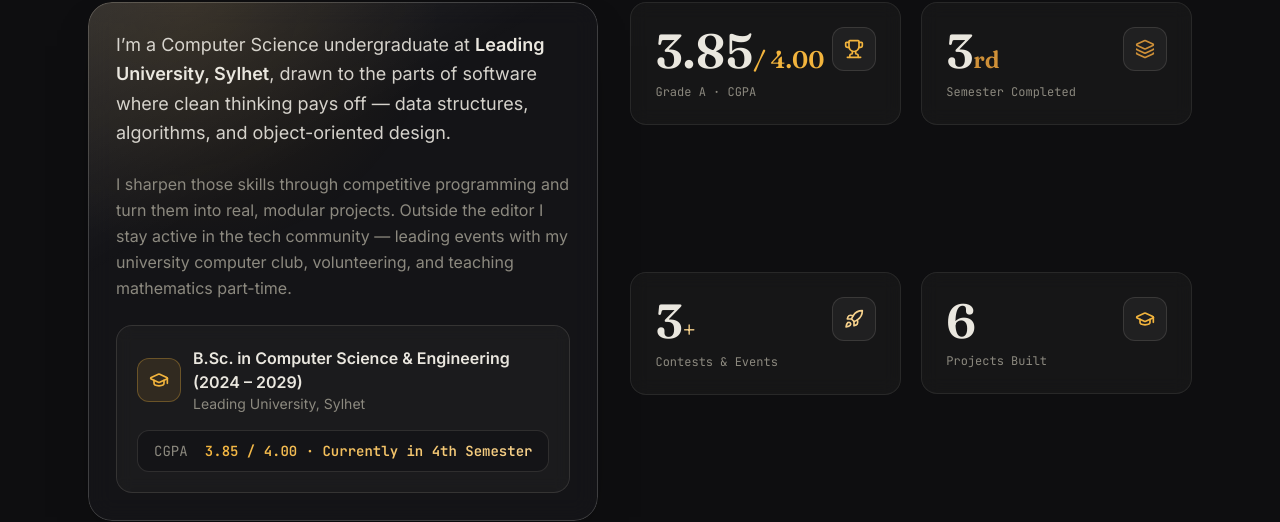
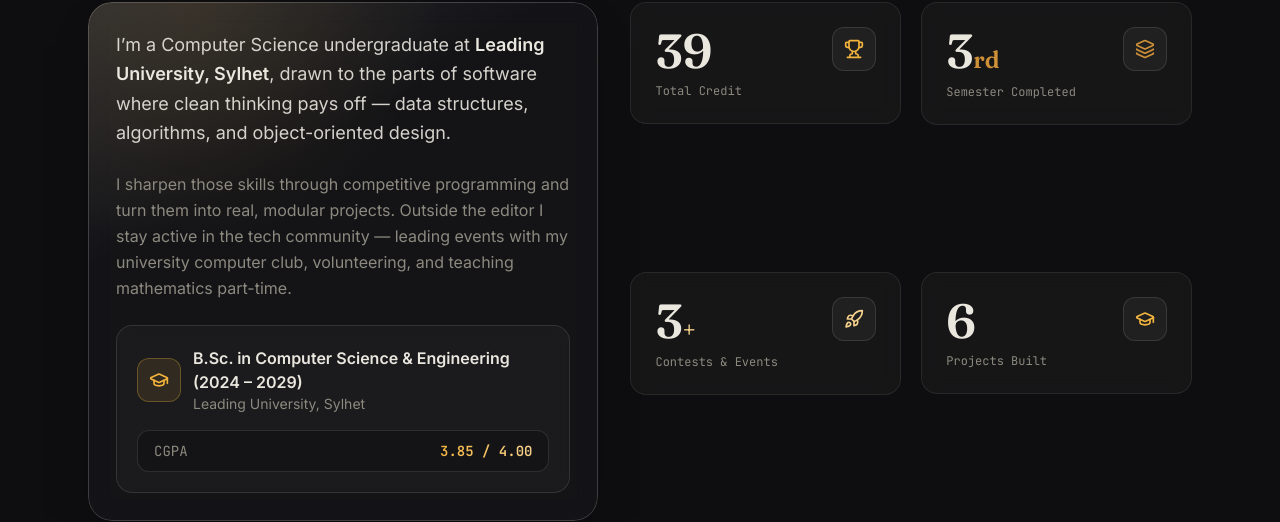
Before and after one commit to humaidi09/portfolio, a React (Vite) app: page / in a window 1280 px wide. Shown: the part 1065-1587 px from the top of the page. Built offline with nearby package versions, Linux system fonts and the light colour scheme; no server answers.

Commit message:
Simplify CGPA line; swap hero stat to Total Credit (39)

```diff
--- a/src/data/portfolioData.js
+++ b/src/data/portfolioData.js
@@ -17,12 +17,12 @@ export const personalInfo = {
   // twitter: "",
   university: "Leading University, Sylhet",
   degree: "B.Sc. in Computer Science & Engineering (2024 – 2029)",
-  gpa: "3.85 / 4.00 · Currently in 4th Semester",
+  gpa: "3.85 / 4.00",
   bio: "Undergraduate Computer Science student with a strong passion for problem-solving, algorithms, Object-Oriented Programming, and building scalable modern web applications. Active competitive programmer and tech community volunteer."
 };
 
 export const stats = [
-  { label: "Grade A · CGPA", value: 3.85, suffix: " / 4.00" },
+  { label: "Total Credit", value: 39, suffix: "" },
   { label: "Semester Completed", value: 3, suffix: "rd" },
   { label: "Contests & Events", value: 3, suffix: "+" },
   { label: "Projects Built", value: 6, suffix: "" }
```
